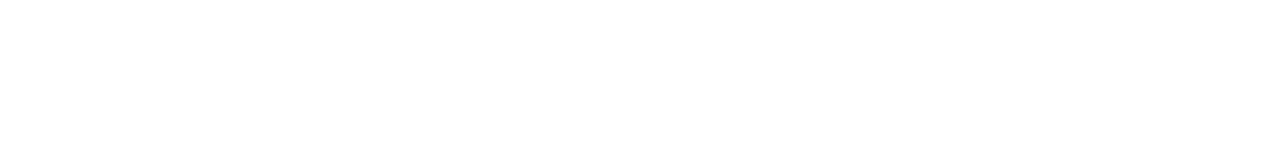
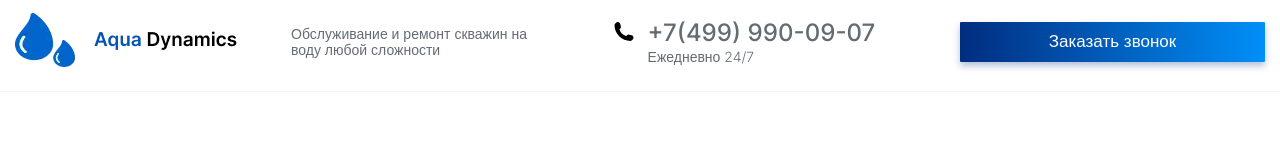
Before and after one commit to Unleashed97/aqua-dynamics, a website: page src/index.html in a window 1280 px wide. Drawn offline with nearby package versions, Linux system fonts and the light colour scheme; files that its build step writes are made by us from their sources; files whose address does not match are found by name.

Commit message:
feat: add header

```diff
--- a/src/html/partials/header.html
+++ b/src/html/partials/header.html
@@ -1,7 +1,32 @@
 <header class="header">
     <div class="container">
         <div class="header__inner">
+            <a href="#" class="logo header__logo">
+                <picture>
+                    <source srcset="img/logo/logo-full.webp">
+                    <img src="img/logo/logo-full.png" class="logo__image" alt="Логотип">
+                </picture>
+            </a>
 
+
+            <div class="header__content">
+                <span class="header__about">Обслуживание и ремонт скважин
+                    на воду любой сложности </span>
+
+                <div class="header__tel">
+                    <img src="img/icons/tel.svg" class="header__tel-icon" alt="">
+
+                    <div class="header__tel-body">
+                        <a href="tel:+74999900907" class="header__tel-number">+7(499) 990-09-07</a>
+                        <span>Ежедневно 24/7</span>
+                    </div>
+                </div>
+
+                <button type="button" class="btn btn--blue header__btn">
+                    Заказать звонок
+                </button>
+
+            </div>
         </div>
     </div>
 </header>
--- /dev/null
+++ b/src/scss/components/btn.scss
@@ -0,0 +1,31 @@
+.btn {
+    display: flex;
+    justify-content: center;
+    align-items: center;
+
+    font-family: $family;
+    font-size: 1.7rem;
+
+    background: none;
+    border: 0;
+    border-radius: 1px;
+
+    cursor: pointer;
+
+    &--blue {
+        color: $colors-primary;
+
+        background: linear-gradient(270deg, #018ff8 0%, #012d80 100%);
+
+        box-shadow: 0 4px 7px rgba(1, 45, 128, 0.3);
+    }
+
+    &--white {
+        background: -webkit-linear-gradient(#eee, #333);
+        background-clip: text;
+        -webkit-background-clip: text;
+        -webkit-text-fill-color: transparent;
+
+        box-shadow: 0px 0px 20px rgba(1, 45, 128, 0.15);
+    }
+}
--- a/src/scss/components/header.scss
+++ b/src/scss/components/header.scss
@@ -1,2 +1,57 @@
 .header {
+    padding: 13px 0 19px;
+    border-bottom: 1px solid #f5f5f5;
+
+    &__inner {
+        display: flex;
+        align-items: center;
+        gap: 53px;
+    }
+
+    &__content {
+        width: 100%;
+        display: flex;
+        justify-content: space-between;
+        align-items: center;
+    }
+
+    &__about {
+        max-width: 238px;
+
+        font-size: 1.4rem;
+        font-weight: 300;
+        color: $colors-text-light;
+    }
+
+    &__tel {
+        display: flex;
+        align-items: flex-start;
+        gap: 14px;
+    }
+
+    &__tel-icon {
+        padding-top: 3px;
+    }
+
+    &__tel-body {
+        display: flex;
+        flex-direction: column;
+        gap: 2px;
+
+        font-size: 1.4rem;
+        font-weight: 300;
+        color: $colors-text-light;
+    }
+
+    &__tel-number {
+        font-size: 2.4rem;
+        font-weight: 500;
+    }
+
+    &__btn {
+        width: 100%;
+        max-width: 305px;
+
+        padding: 10px;
+    }
 }
--- a/src/scss/style.scss
+++ b/src/scss/style.scss
@@ -19,7 +19,7 @@
 
 body {
     font-family: $family;
-    font-size: 1.6rem;
+    font-size: 1.7rem;
 }
 
 ul {
@@ -48,3 +48,4 @@
 @import 'components/footer.scss';
 @import 'components/container.scss';
 @import 'components/nav.scss';
+@import 'components/btn.scss';
--- a/src/scss/vars.scss
+++ b/src/scss/vars.scss
@@ -1,8 +1,8 @@
 // colors
 $colors-primary: #ffffff;
 $colors-text: #000000;
-$colors-text-light: #636C72;
-$colors-decor: #BDBDBD;
+$colors-text-light: #636c72;
+$colors-decor: #bdbdbd;
 
 // typography
 $family: 'Inter', sans-serif;
```
Also changed, not shown: dist/css/style.css, dist/css/style.min.css, dist/img/icons/tel.svg (added), dist/index.html, src/img/icons/tel.svg (added).
